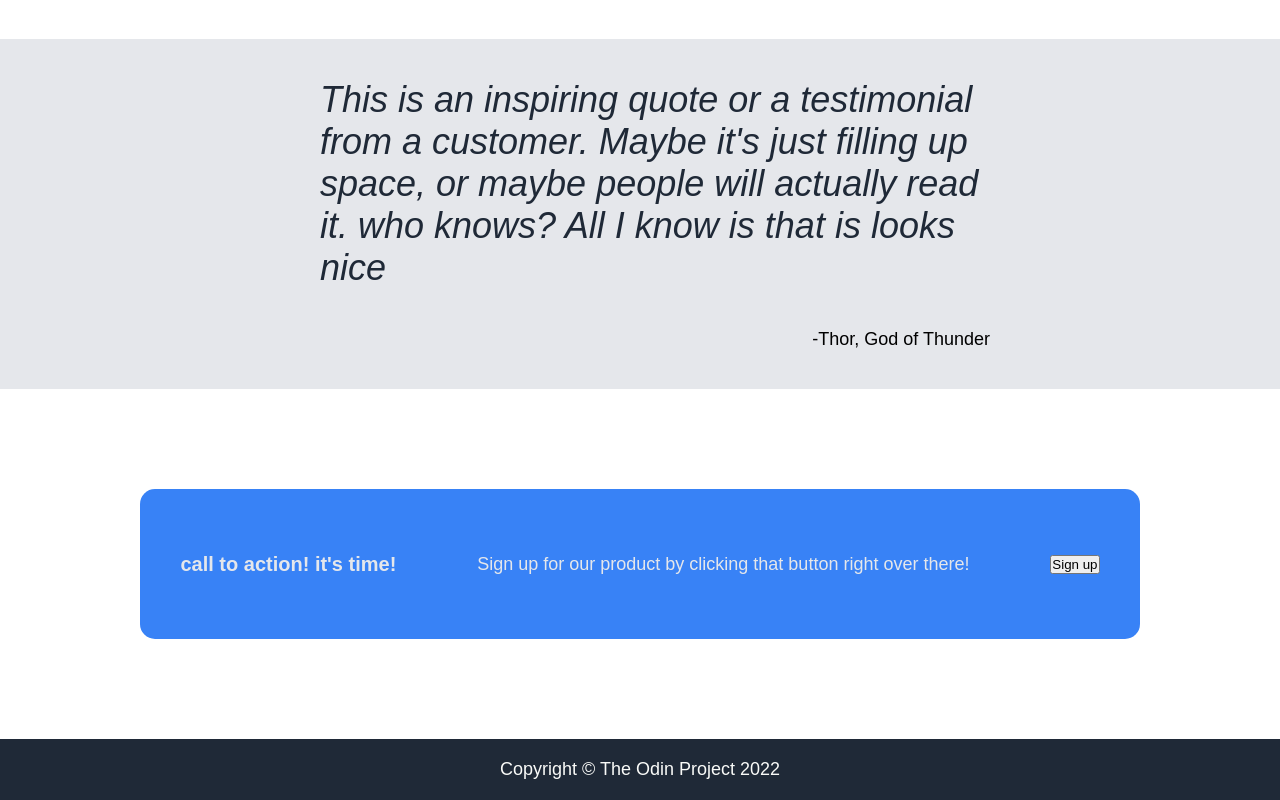
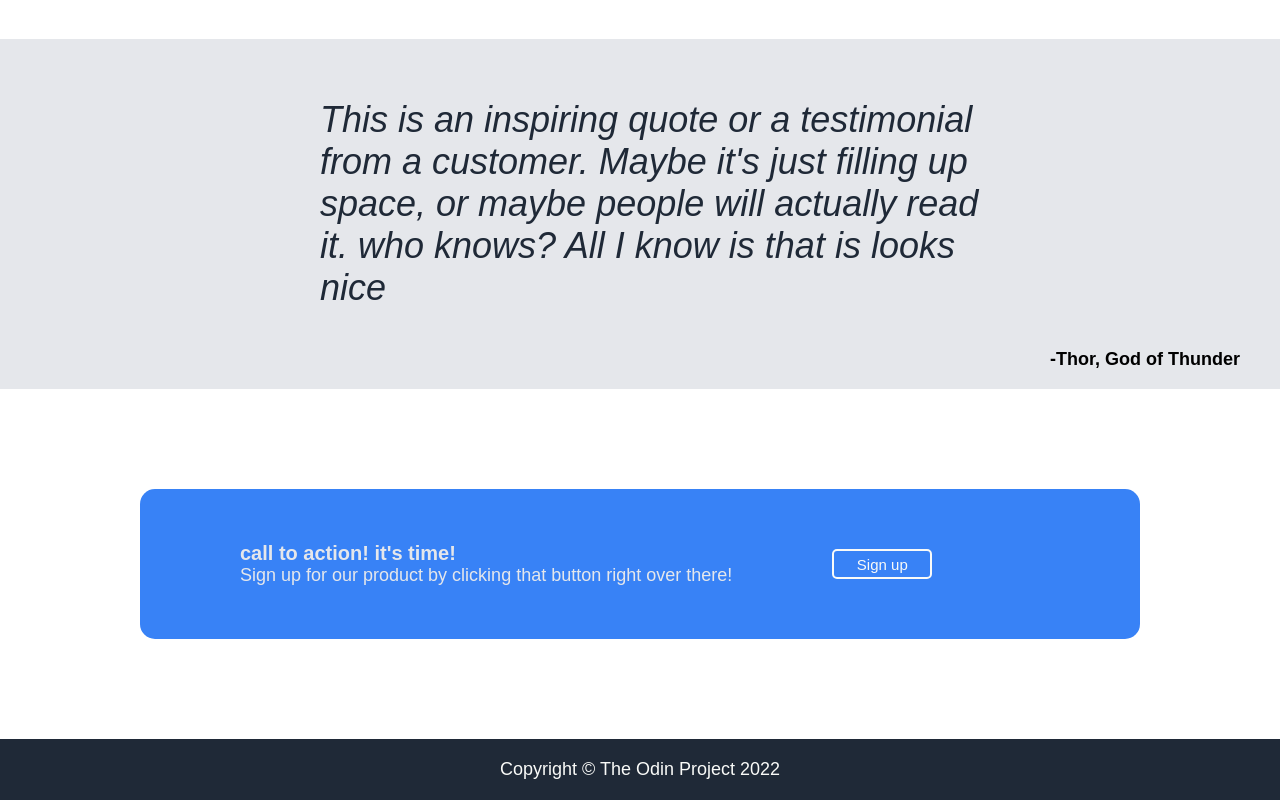
Before and after one commit to deven9229/odin-landing-page, a plain HTML site: page index.html in a window 1280 px wide. Shown: the part 791-1591 px from the top of the page. Drawn offline with Linux system fonts and the light colour scheme.

Commit message:
sign up section finished

```diff
--- a/index.html
+++ b/index.html
@@ -84,9 +84,11 @@
 
         <section class="sign-up">
           <div class="sign-up-container">
-            <h3 class="call-header">call to action! it's time!</h3>
-            <p class="call-text">Sign up for our product by clicking that button right over there!</p>
-            <button class="bottm-btn">Sign up</button>
+            <div class="call-to-action">
+              <h3 class="call-header">call to action! it's time!</h3>
+              <p class="call-text">Sign up for our product by clicking that button right over there!</p>
+            </div>
+            <button class="bottom-btn">Sign up</button>
           </div>
         </section>
 
--- a/style.css
+++ b/style.css
@@ -143,18 +143,17 @@ header {
 }
 
 .quote-author{
-  padding: 0px 250px 20px 250px;
-  margin: 0px 0 20px 0;
   font-family: Arial, Helvetica, sans-serif;
   font-size: 18px;
   text-align: end;
+  font-weight: 600;
 }
 
 .sign-up {
   display: flex;
   flex-direction: row;
+  align-items: center;
   justify-content: center;
-  align-items: center;
   height: 350px;
 }
 
@@ -162,8 +161,7 @@ header {
   display: flex;
   flex-direction: row;
   align-items: center;
-  justify-content: space-around;
-  height: 350px;
+  justify-items: space-around;
   background-color: #3882F6;
   color:#F9FAF8;
   width: 1000px;
@@ -171,22 +169,23 @@ header {
   border-radius: 15px;
 }
 
-
-
 .call-header {
   font-size: 20px;
   font-family: Arial, Helvetica, sans-serif;
   font-weight: 700;
   color: #E5E7EB;
+  margin-left: 100px;
 }
 
 .call-text {
   font-size: 18px;
   font-family: Arial, Helvetica, sans-serif;
   color: #E5E7EB;
+  margin-left: 100px;
 }
 
 .bottom-btn{
+  margin-left: 100px;
   background-color: #3882F6;
   border: 2px solid #F9FAF8;
   color: #F9FAF8;
```
